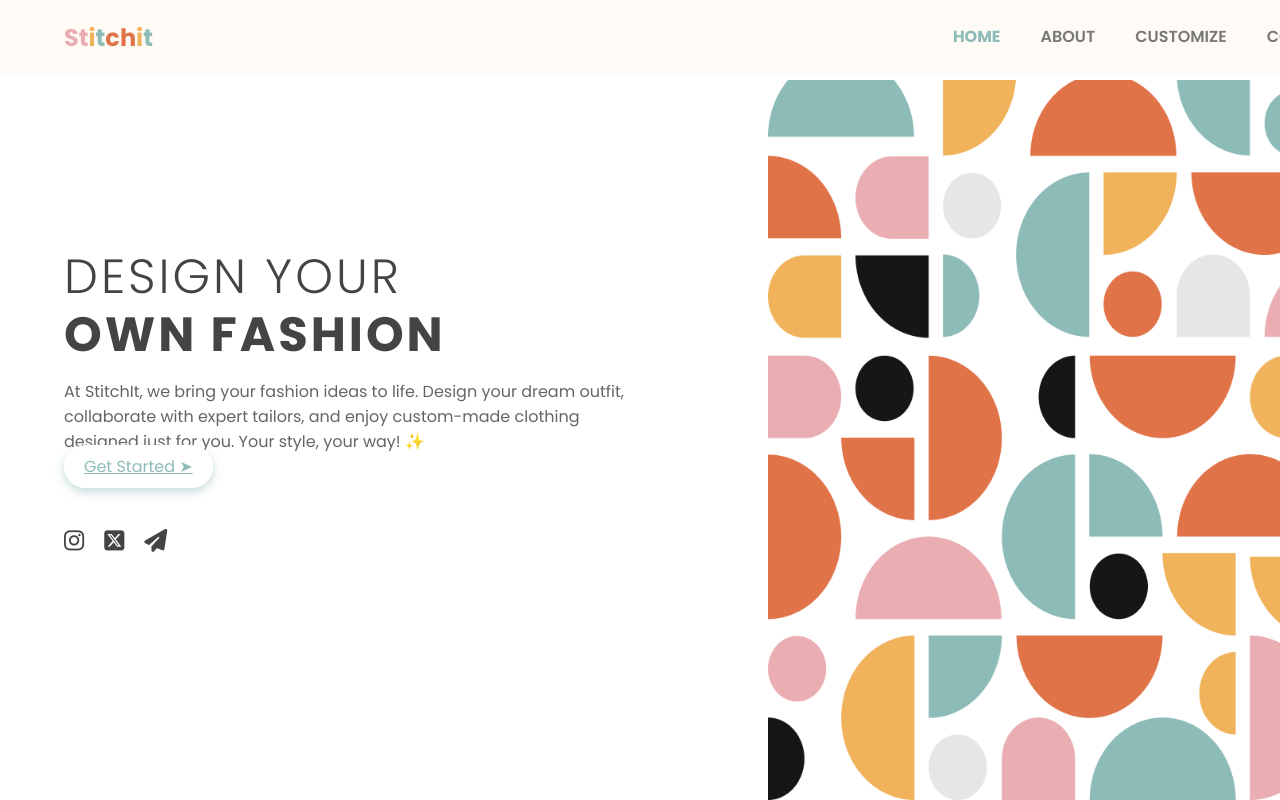
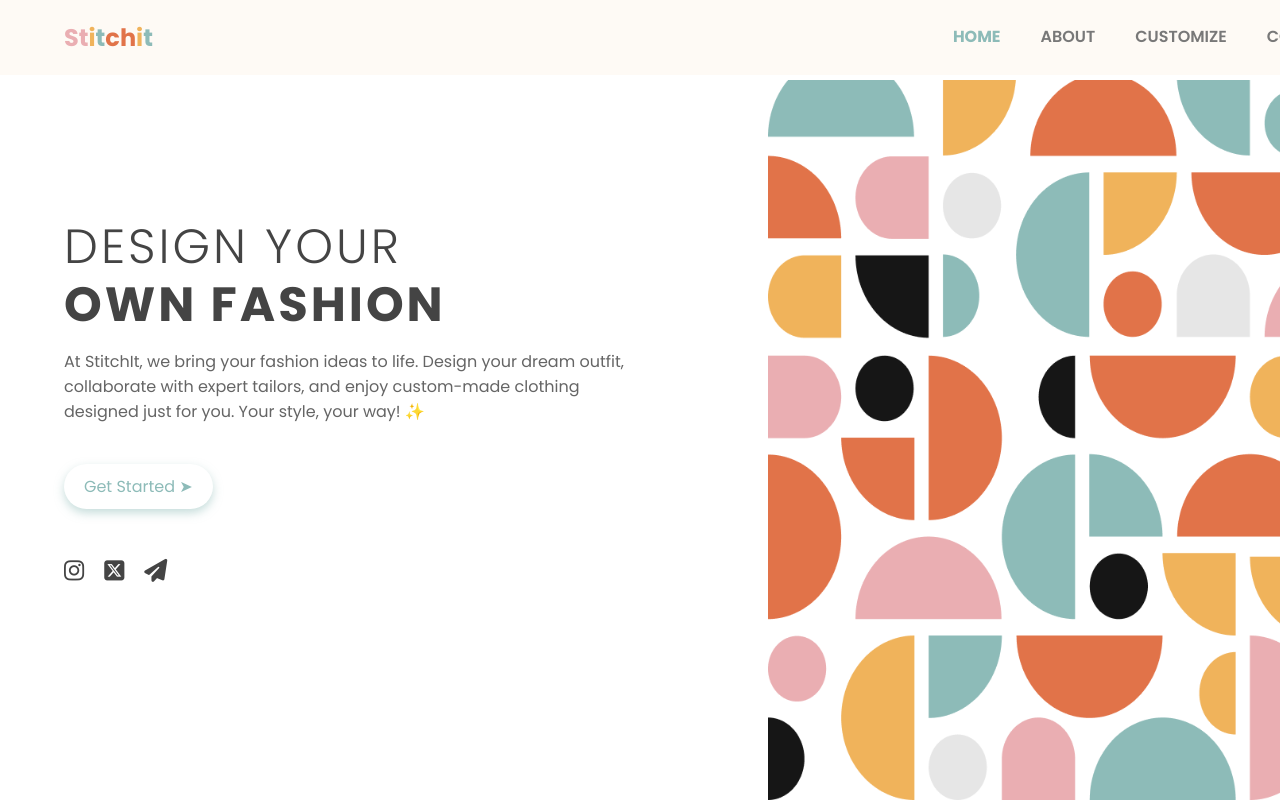
Before and after one commit to SWELeen/Web-Development-Project, a website: page website/HTML/index.html in a window 1280 px wide. Drawn offline with Linux system fonts and the light colour scheme.

Commit message:
start btn in other way

```diff
--- a/website/HTML/index.html
+++ b/website/HTML/index.html
@@ -35,7 +35,7 @@
             <h1><span id="light">DESIGN YOUR</span><br><span>OWN FASHION</span></h1>
             <p>At StitchIt, we bring your fashion ideas to life. Design your dream outfit, collaborate with expert
                 tailors, and enjoy custom-made clothing designed just for you. Your style, your way! ✨</p>
-                <a href="main.html" class="start-btn">Get Started ➤</a>
+                <button class="start-btn" onclick="window.location.href='main.html'">Get Started ➤</button>
             <div class="social-icons">
                 <i class="fab fa-instagram"></i>
                 <i class="fa-brands fa-square-x-twitter"></i>
```
